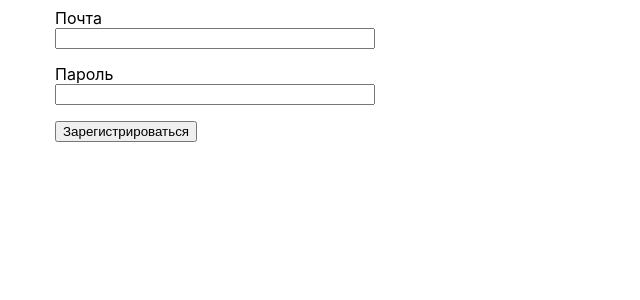
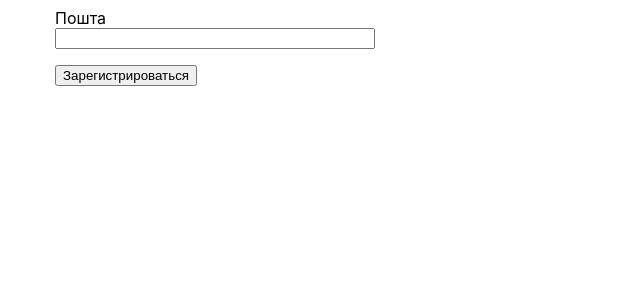
Before and after one commit to Allovallo/react-hooks-01, a React (Create React App) app: page / in a window 1280 px wide. Shown: the top 300 px of the page, without its empty margins (0-640 px from the left). Built offline with nearby package versions, Linux system fonts and the light colour scheme.

Commit message:
files updated

```diff
--- a/src/App.js
+++ b/src/App.js
@@ -13,11 +13,9 @@ const containerStyles = {
 export default function App() {
   return (
     <div style={containerStyles}>
-      {/* <Router> */}
       <Routes>
         <Route path="*" element={<OldSignupForm />}></Route>
       </Routes>
-      {/* </Router> */}
     </div>
   );
 }
--- a/src/components/SignupForm/SignupForm.js
+++ b/src/components/SignupForm/SignupForm.js
@@ -1,37 +1,57 @@
 import styles from './SignupForm.module.css';
-import React, { Component } from 'react';
+import { useState } from 'react';
 
-export default class OldSignupForm extends Component {
-  state = {
-    email: '',
-    password: '',
+export default function SignupForm() {
+  const [email, setEmail] = useState('');
+
+  const handleEmailChange = event => {
+    console.log(event.target.value);
+    setEmail(event.target.value);
   };
 
-  handleChange = evt => {
-    const { name, value } = evt.target;
-    this.setState({ [name]: value });
-  };
-
-  render() {
   return (
     <form className={styles.form} autoComplete="off">
       <label className={styles.label}>
-          <span>Почта</span>
-          <input type="email" name="email" onChange={this.handleChange} value={this.state.email} />
-        </label>
-
-        <label className={styles.label}>
-          <span>Пароль</span>
-          <input
-            type="password"
-            name="password"
-            onChange={this.handleChange}
-            value={this.state.password}
-          />
+        <span>Пошта</span>
+        <input type="email" name="email" onChange={handleEmailChange} value={email} />
       </label>
 
       <button type="submit">Зарегистрироваться</button>
     </form>
   );
 }
-}
+
+// export default class OldSignupForm extends Component {
+//   state = {
+//     email: '',
+//     password: '',
+//   };
+
+//   handleChange = evt => {
+//     const { name, value } = evt.target;
+//     this.setState({ [name]: value });
+//   };
+
+//   render() {
+//     return (
+//       <form className={styles.form} autoComplete="off">
+//         <label className={styles.label}>
+//           <span>Почта</span>
+//           <input type="email" name="email" onChange={this.handleChange} value={this.state.email} />
+//         </label>
+
+//         <label className={styles.label}>
+//           <span>Пароль</span>
+//           <input
+//             type="password"
+//             name="password"
+//             onChange={this.handleChange}
+//             value={this.state.password}
+//           />
+//         </label>
+
+//         <button type="submit">Зарегистрироваться</button>
+//       </form>
+//     );
+//   }
+// }
--- a/src/index.js
+++ b/src/index.js
@@ -2,13 +2,13 @@ import React from 'react';
 import ReactDOM from 'react-dom/client';
 import { BrowserRouter } from 'react-router-dom';
 import App from './App';
-// import AuthProvider from './contexts/auth/Provider';
+import AuthProvider from './contexts/auth/Provider';
 import './index.css';
 
 ReactDOM.createRoot(document.getElementById('root')).render(
   <BrowserRouter>
-    {/* <AuthProvider> */}
-    <App />
-    {/* </AuthProvider> */}
+    <AuthProvider>
+      <App />
+    </AuthProvider>
   </BrowserRouter>
 );
```
Lines whose indentation alone changed are shown as unchanged.
